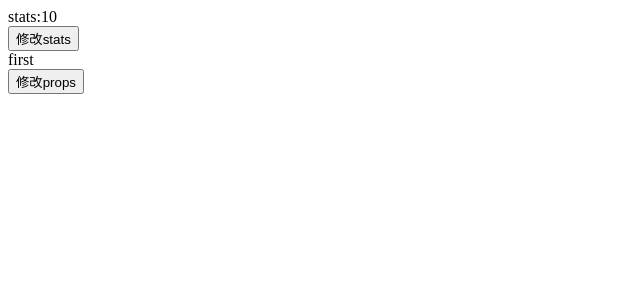
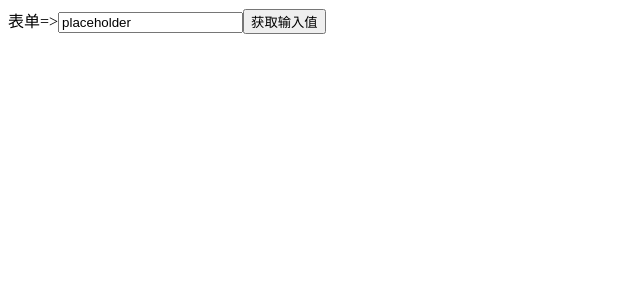
Before and after one commit to myk1220/React-FirstTry, a React (Create React App) app: page / in a window 1280 px wide. Shown: the top 300 px of the page, without its empty margins (0-640 px from the left). Built offline with nearby package versions, Linux system fonts and the light colour scheme.

Commit message:
form表单受控组件

```diff
--- a/src/components/App.jsx
+++ b/src/components/App.jsx
@@ -1,6 +1,7 @@
 import React from 'react';
 import Nav from './Nav'
 import Comp from './component'
+import MyForm from './myForm'
 
 class App extends React.Component{
 
@@ -22,8 +23,9 @@ class App extends React.Component{
       <div>
         {/* <Nav title='音乐'/>
         <Nav title='地址'/> */}
-        <Comp title={ this.state.title }/>
-        <button onClick={this.clickHander }>修改props</button>
+        {/* <Comp title={ this.state.title }/>
+        <button onClick={this.clickHander }>修改props</button> */}
+        <MyForm />
       </div>
   );}
 
--- a/src/components/component.jsx
+++ b/src/components/component.jsx
@@ -45,9 +45,9 @@ export default class Comp extends React.Component{
     render(){
         return(
             <div>
-            <div>stats:{ this.state.num }</div>
-            <button onClick={ this.clickhander.bind(this) }>修改stats</button>
-            <div>{ this.props.title }</div>
+                <div>stats:{ this.state.num }</div>
+                <button onClick={ this.clickhander.bind(this) }>修改stats</button>
+                <div>{ this.props.title }</div>
             </div>
         )
     }
--- /dev/null
+++ b/src/components/myForm.jsx
@@ -0,0 +1,31 @@
+import React from "react"
+
+export default class myForm extends React.Component{
+
+    constructor(props){
+        super(props)
+        this.state={
+            value:"placeholder"
+        }
+    }
+
+    valueChange(e){
+        this.setState({
+            value:e.target.value
+        })
+    }
+
+    getInfo(){
+        console.log(this.state.value)
+    }
+
+    render(){
+        return(
+            <div>
+                表单=>
+                <input type="text" value={ this.state.value } onChange={ this.valueChange.bind(this) }/>
+                <button onClick={ this.getInfo.bind(this) }>获取输入值</button>
+            </div>
+        )
+    }
+}
```
